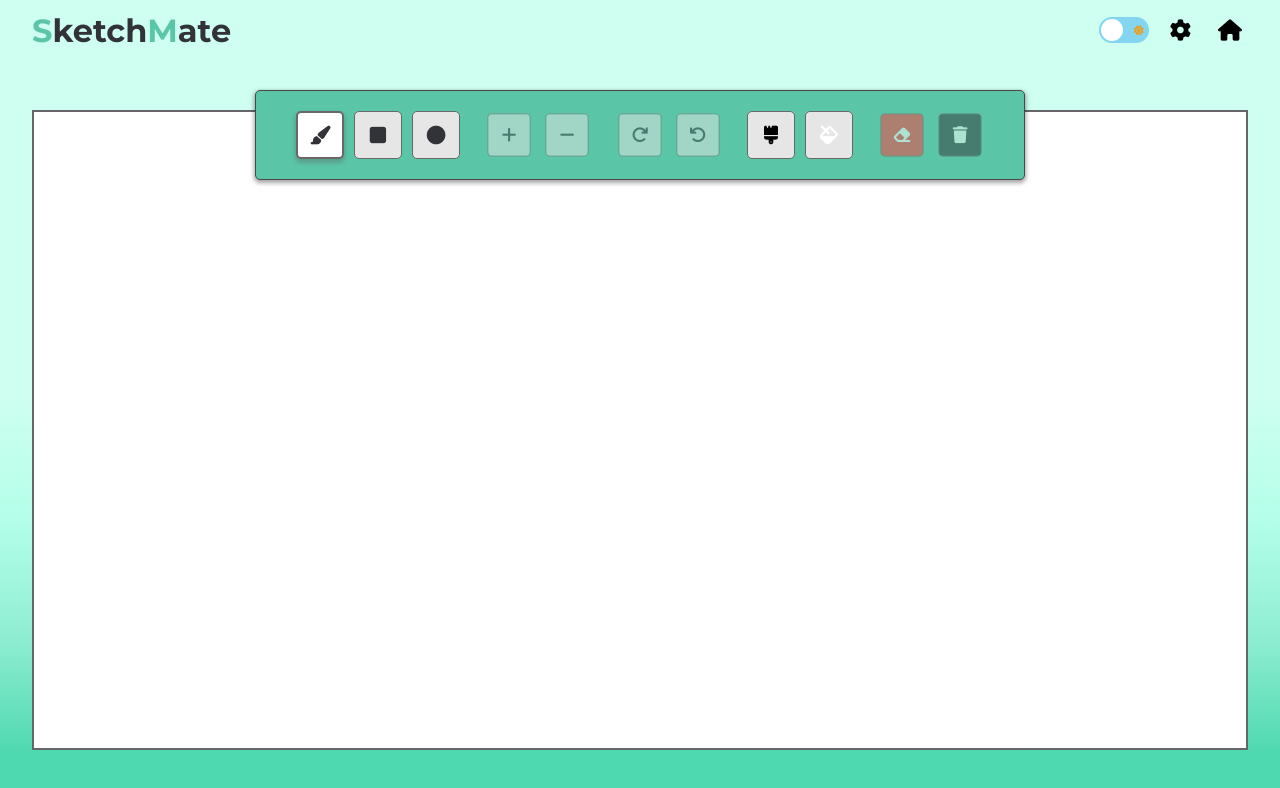
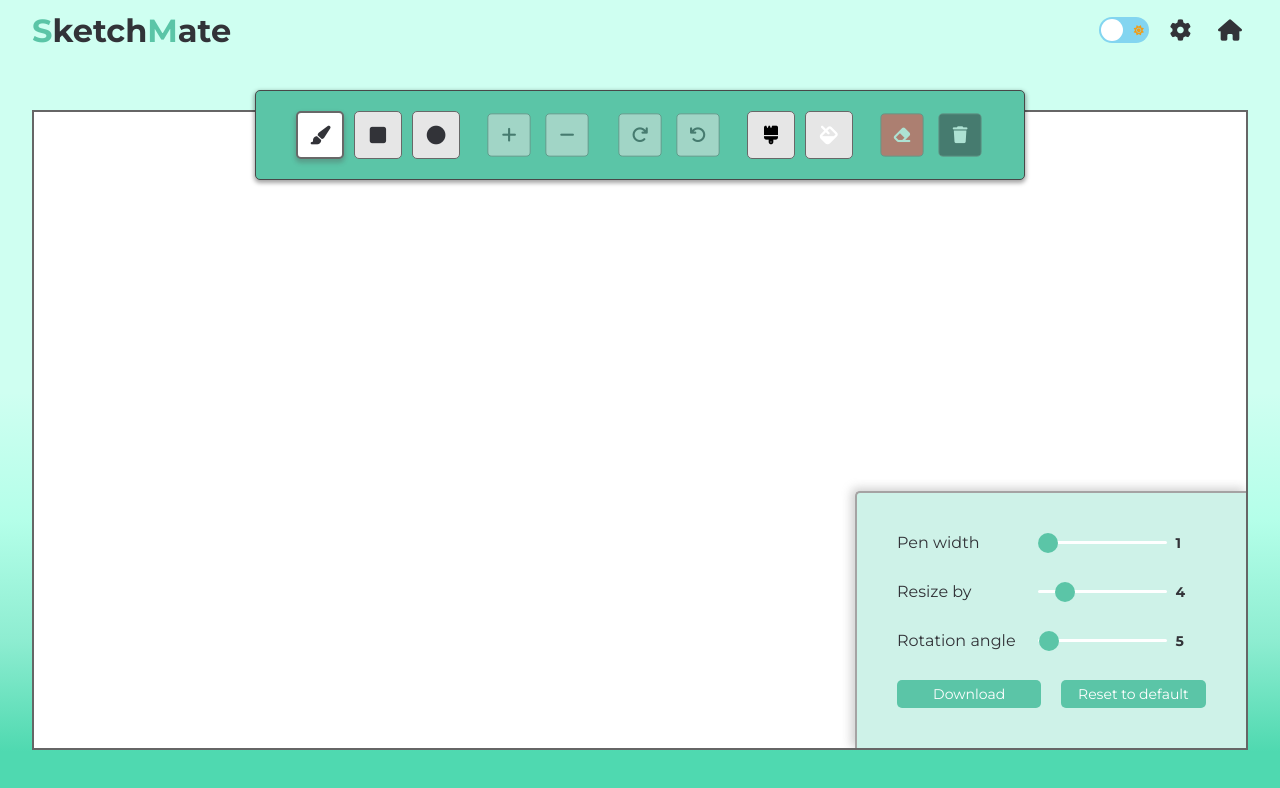
Before and after one commit to RonFelsenfeld/SketchMate-Frontend, a React (Vite) app: page /canvas in a window 1280 px wide. Shown: the top 788 px of the page. Built offline with nearby package versions, Linux system fonts and the light colour scheme.

Commit message:
Show numbers in canvas settings

```diff
--- a/src/assets/style/components/canvas/_canvas-header.scss
+++ b/src/assets/style/components/canvas/_canvas-header.scss
@@ -25,6 +25,7 @@
         font-size: em(16px);
         font-family: faSolid;
         transition: color $theme-transition;
+        color: $main-font-clr;
       }
 
       &.btn-home {
--- a/src/assets/style/components/canvas/_canvas-settings.scss
+++ b/src/assets/style/components/canvas/_canvas-settings.scss
@@ -27,7 +27,7 @@
       .input-container {
         flex-direction: column;
 
-        input[type='range'] {
+        .container {
           width: 100%;
         }
       }
@@ -69,17 +69,22 @@
   }
 
   .settings-form {
-    align-items: flex-end;
     justify-content: space-around;
     gap: 30px;
 
     .input-container {
       width: 100%;
-      gap: 30px;
+      gap: 20px;
 
       label {
         font-size: em(16px);
       }
+
+      .container {
+        display: grid;
+        grid-template-columns: 1fr 30px;
+        align-items: center;
+        gap: 7px;
 
         input[type='range'] {
           -webkit-appearance: none;
@@ -102,6 +107,12 @@
 
           &:active {
             pointer-events: none;
+          }
+        }
+
+        span {
+          font-size: em(14px);
+          font-family: $heading-font-family;
         }
       }
     }
--- a/src/assets/style/pages/_home-page.scss
+++ b/src/assets/style/pages/_home-page.scss
@@ -43,7 +43,7 @@
       gap: 30px;
 
       .heading-container {
-        width: 50vw;
+        width: 60vw;
         gap: 20px;
         text-align: center;
 
--- a/src/components/canvas/CanvasSettings.jsx
+++ b/src/components/canvas/CanvasSettings.jsx
@@ -1,7 +1,6 @@
 import { memo, useEffect, useRef, useState } from 'react'
 
 import { canvasService } from '../../services/canvas.service'
-import { hideTooltip, showTooltip } from '../../services/event-bus.service'
 import { utilService } from '../../services/util.service'
 
 import { useTheme } from '../../customHooks/useTheme'
@@ -37,13 +36,11 @@ function CanvasSettingsCmp({
     let { value, name: field } = target
     settingsRef.current = { ...settingsRef.current, [field]: +value }
     setForcedRendered(prev => prev + 1)
-    showTooltip(target, value)
   }
 
   function onSetPenWidth({ target }) {
     const { value } = target
     setPen(prevPen => ({ ...prevPen, width: +value }))
-    showTooltip(target, value)
   }
 
   function onResetSettings() {
@@ -66,6 +63,8 @@ function CanvasSettingsCmp({
       <form className="settings-form flex column">
         <div className="input-container flex align-center justify-between">
           <label htmlFor="penWidth">Pen width</label>
+
+          <div className="container">
             <input
               type="range"
               name="penWidth"
@@ -73,13 +72,15 @@ function CanvasSettingsCmp({
               value={penWidth}
               min={1}
               max={30}
-            onMouseEnter={ev => showTooltip(ev.currentTarget, penWidth)}
-            onMouseLeave={hideTooltip}
             />
+            <span>{penWidth}</span>
+          </div>
         </div>
 
         <div className="input-container flex align-center justify-between">
           <label htmlFor="sizeDiff">Resize by</label>
+
+          <div className="container">
             <input
               type="range"
               name="sizeDiff"
@@ -87,13 +88,15 @@ function CanvasSettingsCmp({
               value={sizeDiff}
               min={1}
               max={20}
-            onMouseEnter={ev => showTooltip(ev.currentTarget, sizeDiff)}
-            onMouseLeave={hideTooltip}
             />
+            <span>{sizeDiff}</span>
+          </div>
         </div>
 
         <div className="input-container flex align-center justify-between">
           <label htmlFor="rotateAngle">Rotation angle</label>
+
+          <div className="container">
             <input
               type="range"
               name="rotateAngle"
@@ -101,9 +104,9 @@ function CanvasSettingsCmp({
               value={rotateAngle}
               min={1}
               max={360}
-            onMouseEnter={ev => showTooltip(ev.currentTarget, rotateAngle)}
-            onMouseLeave={hideTooltip}
             />
+            <span>{rotateAngle}</span>
+          </div>
         </div>
 
         <div className="options-container flex justify-between">
--- a/src/pages/CanvasIndex.jsx
+++ b/src/pages/CanvasIndex.jsx
@@ -8,7 +8,7 @@ import { CanvasHeader } from '../components/canvas/CanvasHeader'
 import { Canvas } from '../components/canvas/Canvas'
 
 export function CanvasIndex() {
-  const [isShowingSettings, setIsShowingSettings] = useState(false)
+  const [isShowingSettings, setIsShowingSettings] = useState(true)
   const canvasIndex = useRef(null)
   const { getThemeClass } = useTheme()
   const navigate = useNavigate()
```
Lines whose indentation alone changed are shown as unchanged.
